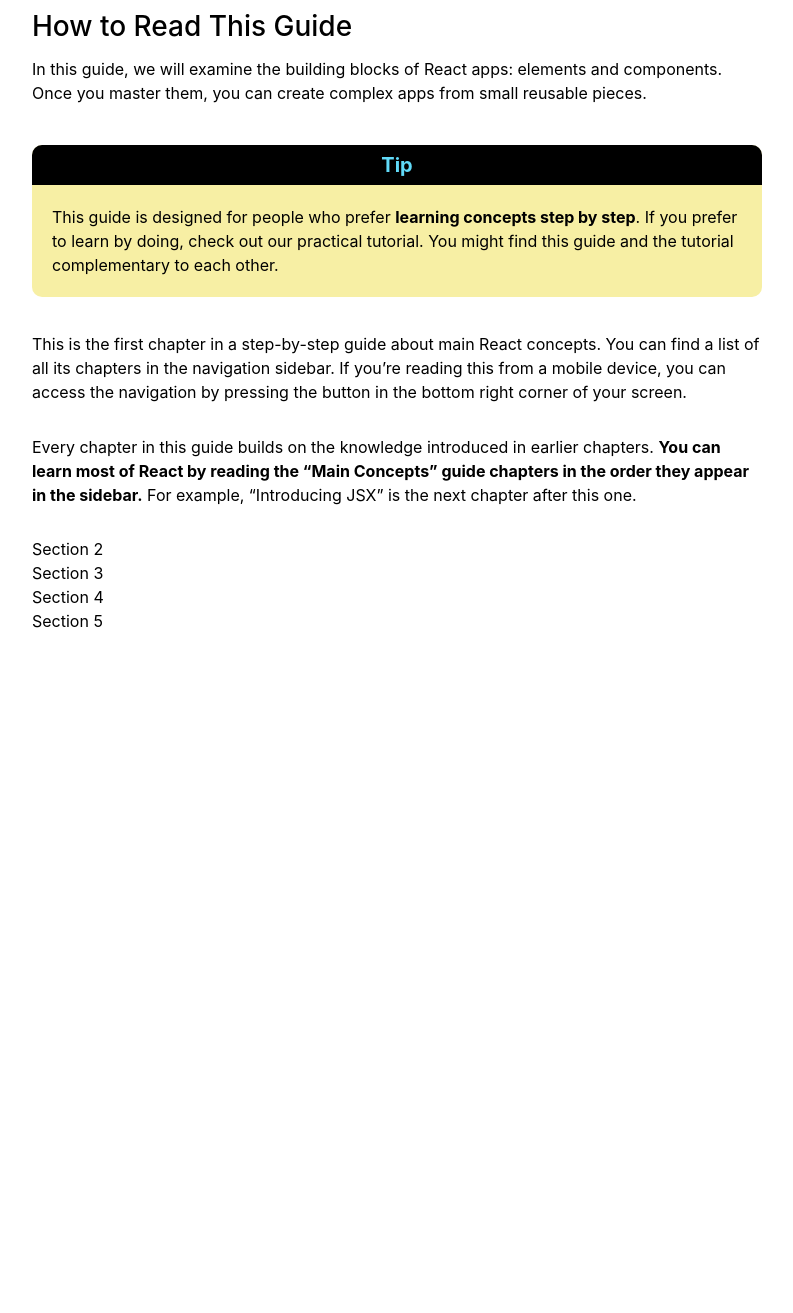
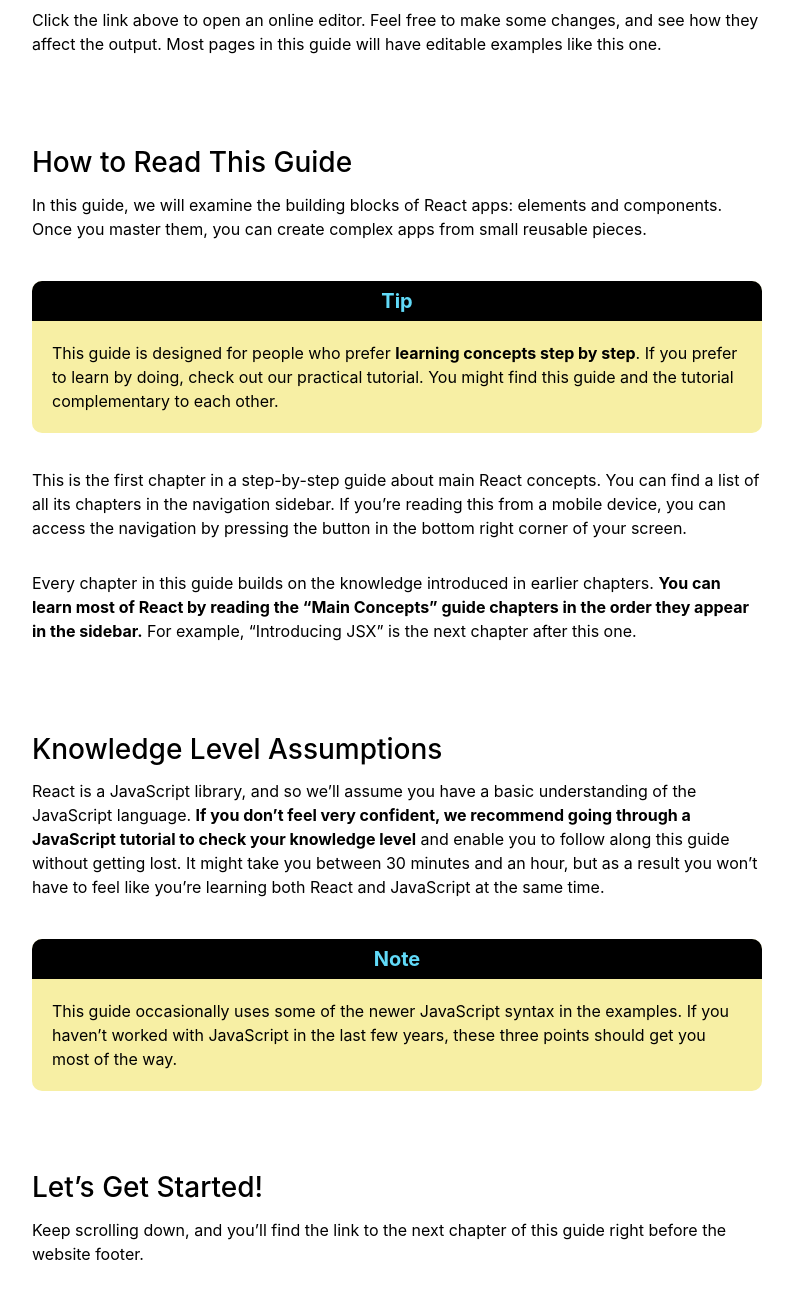
Before and after one commit to grimeswong/TechnicalDocumentationPage_FCC, a website: page src/index.html in a window 1280 px wide. Shown: the part 547-1860 px from the top of the page, without its empty margins (433-1226 px from the left). Before the commit the page ends 1210 px from the top, so only its background shows below. Drawn offline with nearby package versions, Linux system fonts and the light colour scheme; files that its build step writes are made by us from their sources.

Commit message:
TDP-004: add content of the page Hello World and update styling

```diff
--- a/src/css/style.scss
+++ b/src/css/style.scss
@@ -40,10 +40,6 @@
   border-radius: 10px;
 }
 
-article {
-  margin: 10px auto;
-}
-
 main {
   margin: 30px 0px;
 }
@@ -64,7 +60,7 @@
 }
 
 .section-container {
-  margin: 20px 0;
+  margin: 5rem 0;
 }
 
 .section-box-container {
--- a/src/index.html
+++ b/src/index.html
@@ -27,9 +27,9 @@
         <!-- Each .main-section should contain at least 10 p elements, 5 code elements and 5 li items total -->
 
         <section class="main-section" id="section_hello-world">
-          <header>Hello World</header>
-          <p class="main-section-description">The smallest React example looks like this:</p>
           <article class="section-container">
+            <header>Hello World</header>
+            <p class="main-section-description">The smallest React example looks like this:</p>
             <pre>
               <code class="code">
   <span class="code-variable">ReactDOM</span><span class="code-symbol">.</span><span class="code-function">render</span><span class="code-symbol">(</span>
@@ -61,6 +61,23 @@
             <p class="section-content">This is the first chapter in a step-by-step guide about main React concepts. You can find a list of all its chapters in the navigation sidebar. If you’re reading this from a mobile device, you can access the navigation by pressing the button in the bottom right corner of your screen.</p>
             <p class="section-content">Every chapter in this guide builds on the knowledge introduced in earlier chapters. <strong>You can learn most of React by reading the “Main Concepts” guide chapters in the order they appear in the sidebar.</strong> For example, “Introducing JSX” is the next chapter after this one.</p>
           </article>
+          <article class="section-container">
+            <h3 class="section-title">Knowledge Level Assumptions</h3>
+            <p class="section-content">React is a JavaScript library, and so we’ll assume you have a basic understanding of the JavaScript language. <strong>If you don’t feel very confident, we recommend going through a JavaScript tutorial to check your knowledge level</strong> and enable you to follow along this guide without getting lost. It might take you between 30 minutes and an hour, but as a result you won’t have to feel like you’re learning both React and JavaScript at the same time.</p>
+            <div class="section-box-container">
+              <div class="section-box-titlebar">
+                <div class="section-box-title">Note</div>
+              </div>
+              <div class="section-box-content">This guide occasionally uses some of the newer JavaScript syntax in the examples. If you haven’t worked with JavaScript in the last few years, these three points should get you most of the way.</div>
+            </div>
+          </article>
+          <article class="section-container">
+            <h3 class="section-title">Let’s Get Started!</h3>
+            <p class="section-content">
+              Keep scrolling down, and you’ll find the link to the next chapter of this guide right before the website footer.
+            </p>
+          </article>
+
         </section>
 
         <section class="main-section" id="section_description2">Section 2</section>
```
